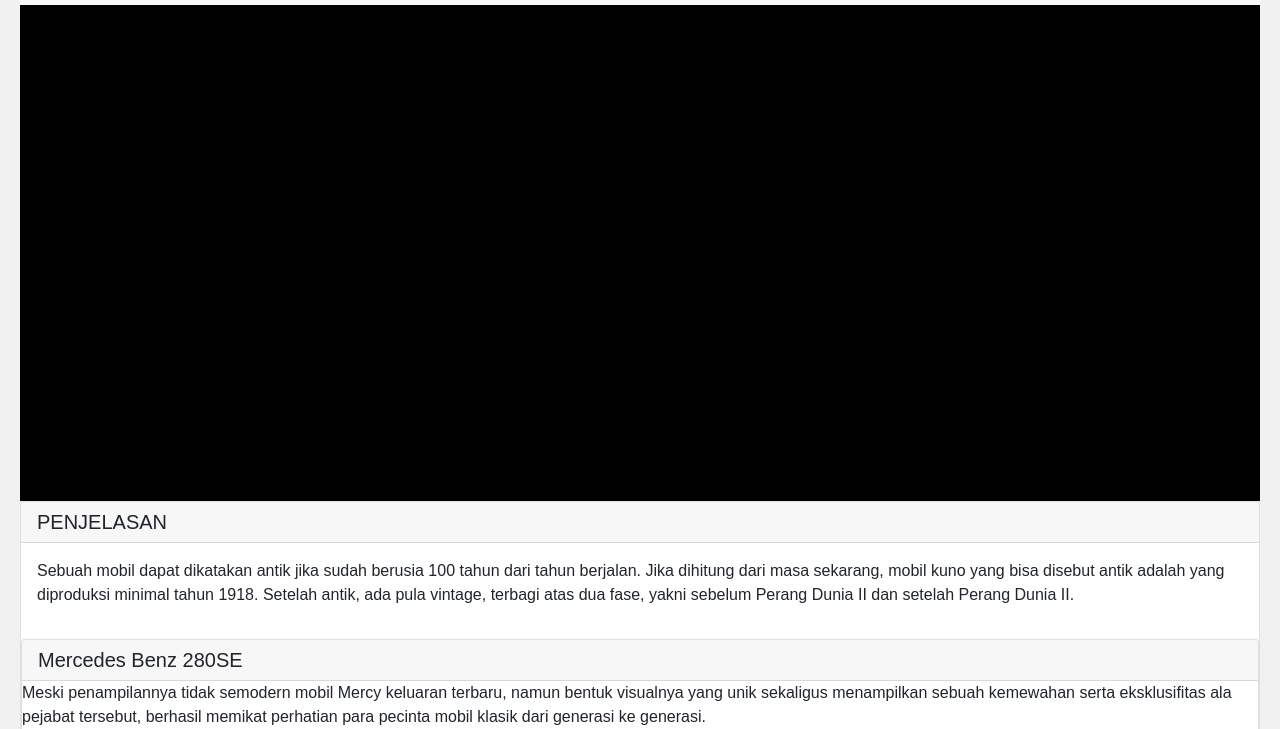
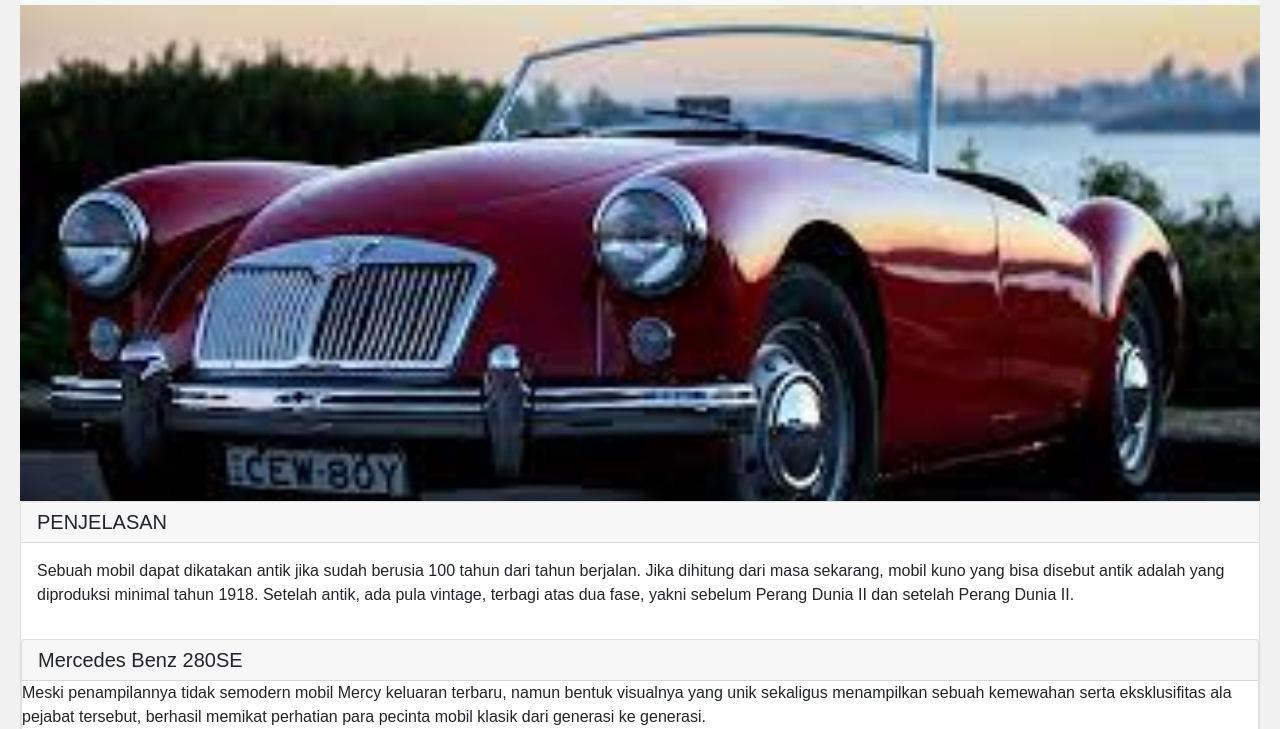
Before and after one commit to DimasHalen16/TribusBlog, a plain HTML site: page index.html in a window 1280 px wide. Shown: the part 71-800 px from the top of the page. Drawn offline with nearby package versions, Linux system fonts and the light colour scheme; a web font is replaced by a local one.

Commit message:
Update style.css

```diff
--- a/style.css
+++ b/style.css
@@ -1,5 +1,5 @@
 .banner{
-    background: url("img/m1.jfif") no-repeat center;
+    background: url("m1.jfif") no-repeat center;
     background-size: cover;
     padding-top: 20%;
     padding-bottom: 20%;
```
